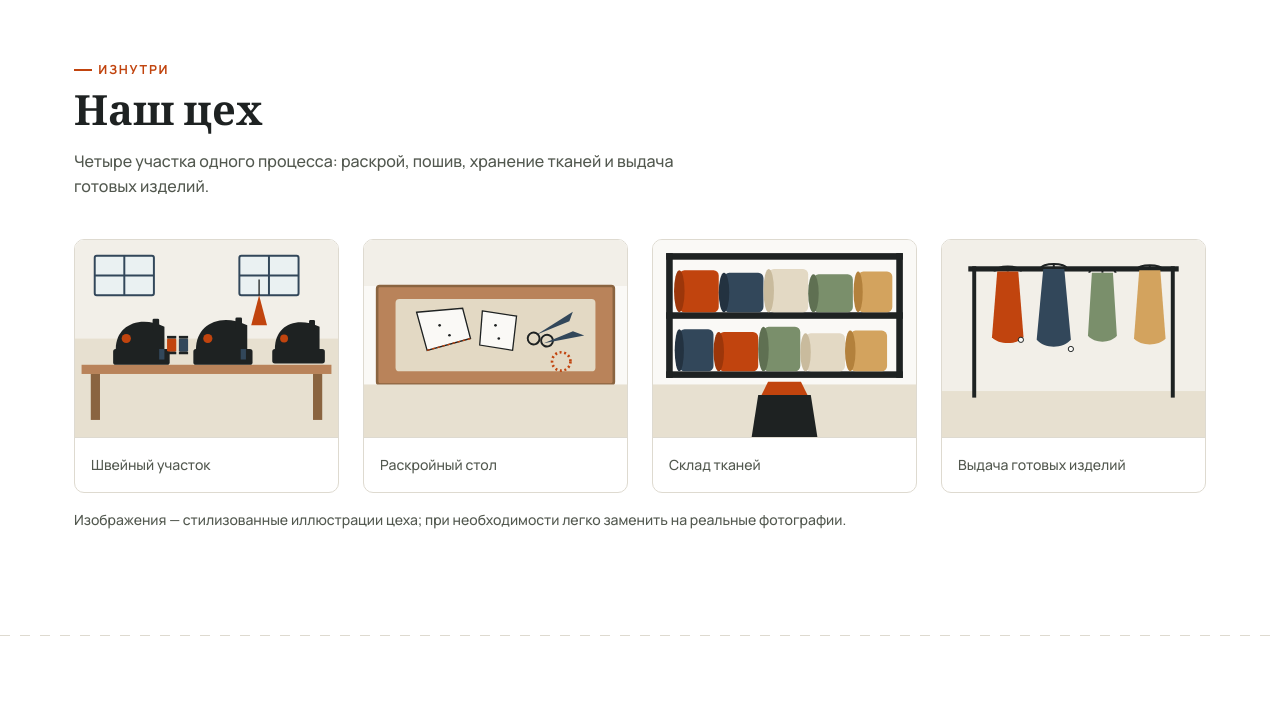
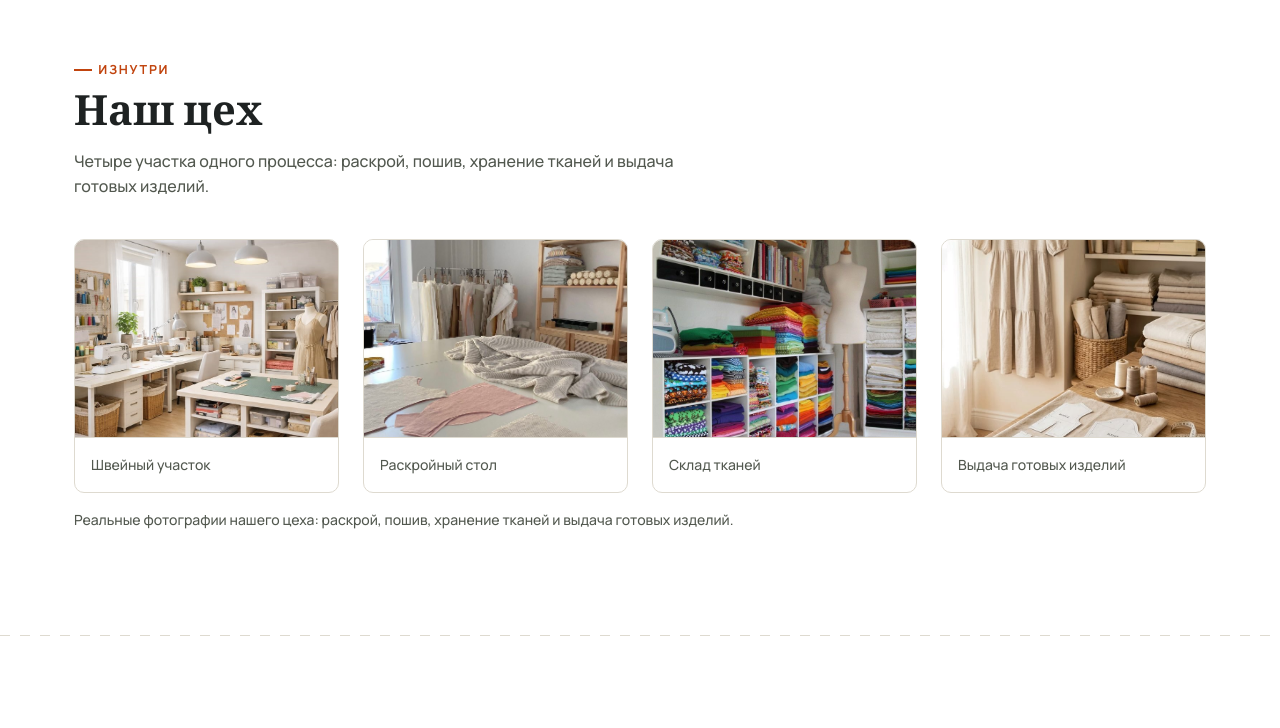
Before and after one commit to dundakowa-design/sewing-atelier, a FastAPI app: page / in a window 1280 px wide. Shown: the part 1357-2085 px from the top of the page. Run offline with FastAPI, Linux system fonts and the light colour scheme.

Commit message:
real-photo

```diff
--- a/templates/index.html
+++ b/templates/index.html
@@ -116,23 +116,23 @@
 
         <div class="gallery-grid">
           <figure class="gallery-item">
-            <img src="/static/images/workshop-machines.svg" alt="Ряд промышленных швейных машин" loading="lazy">
+            <img src="/static/images/workshop.jpg" alt="Ряд промышленных швейных машин" loading="lazy">
             <figcaption class="gallery-caption">Швейный участок</figcaption>
           </figure>
           <figure class="gallery-item">
-            <img src="/static/images/workshop-cutting.svg" alt="Раскроечный стол с лекалами" loading="lazy">
+            <img src="/static/images/cutting.jpg" alt="Раскроечный стол с лекалами" loading="lazy">
             <figcaption class="gallery-caption">Раскройный стол</figcaption>
           </figure>
           <figure class="gallery-item">
-            <img src="/static/images/workshop-fabrics.svg" alt="Стеллаж с рулонами ткани" loading="lazy">
+            <img src="/static/images/storage.jpg" alt="Стеллаж с рулонами ткани" loading="lazy">
             <figcaption class="gallery-caption">Склад тканей</figcaption>
           </figure>
           <figure class="gallery-item">
-            <img src="/static/images/workshop-rack.svg" alt="Стойка с готовой одеждой" loading="lazy">
+            <img src="/static/images/delivery.jpg" alt="Стойка с готовой одеждой" loading="lazy">
             <figcaption class="gallery-caption">Выдача готовых изделий</figcaption>
           </figure>
         </div>
-        <p class="gallery-note">Изображения — стилизованные иллюстрации цеха; при необходимости легко заменить на реальные фотографии.</p>
+        <p class="gallery-note">Реальные фотографии нашего цеха: раскрой, пошив, хранение тканей и выдача готовых изделий.</p>
       </div>
     </section>
 
```
Also changed, not shown: static/images/cutting.jpg (added), static/images/delivery.jpg (added), static/images/storage.jpg (added), static/images/workshop-cutting.svg (deleted), static/images/workshop-fabrics.svg (deleted), static/images/workshop-machines.svg (deleted), static/images/workshop-rack.svg (deleted), static/images/workshop.jpg (added).
